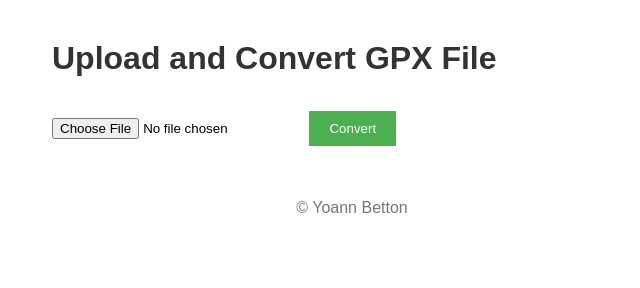
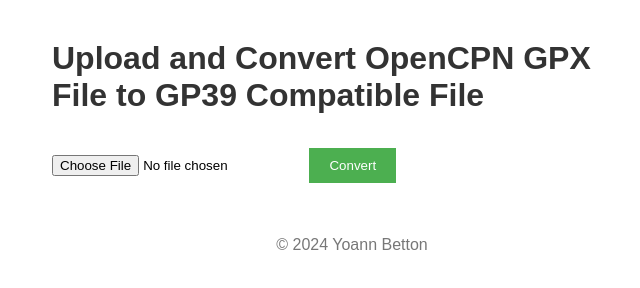
Before and after one commit to yoannbtn/gpx-file-converter, a plain HTML site: page templates/index.html in a window 1280 px wide. Shown: the whole page, without its empty margins (288-928 px from the left). Drawn offline with Linux system fonts and the light colour scheme.

Commit message:
maj requirements

```diff
--- a/templates/index.html
+++ b/templates/index.html
@@ -16,7 +16,7 @@
 </head>
 <body>
     <div class="container">
-        <h1>Upload and Convert GPX File</h1>
+        <h1>Upload and Convert OpenCPN GPX File to GP39 Compatible File</h1>
         <form id="upload-form" enctype="multipart/form-data">
             <input type="file" id="file-input" name="file" accept=".gpx" required />
             <button type="submit">Convert</button>
@@ -28,7 +28,7 @@
     </div>
 
     <footer>
-        &copy; Yoann Betton
+        &copy; 2024 Yoann Betton
     </footer>
 
     <script>
```
Also changed, not shown: requirements.txt.
